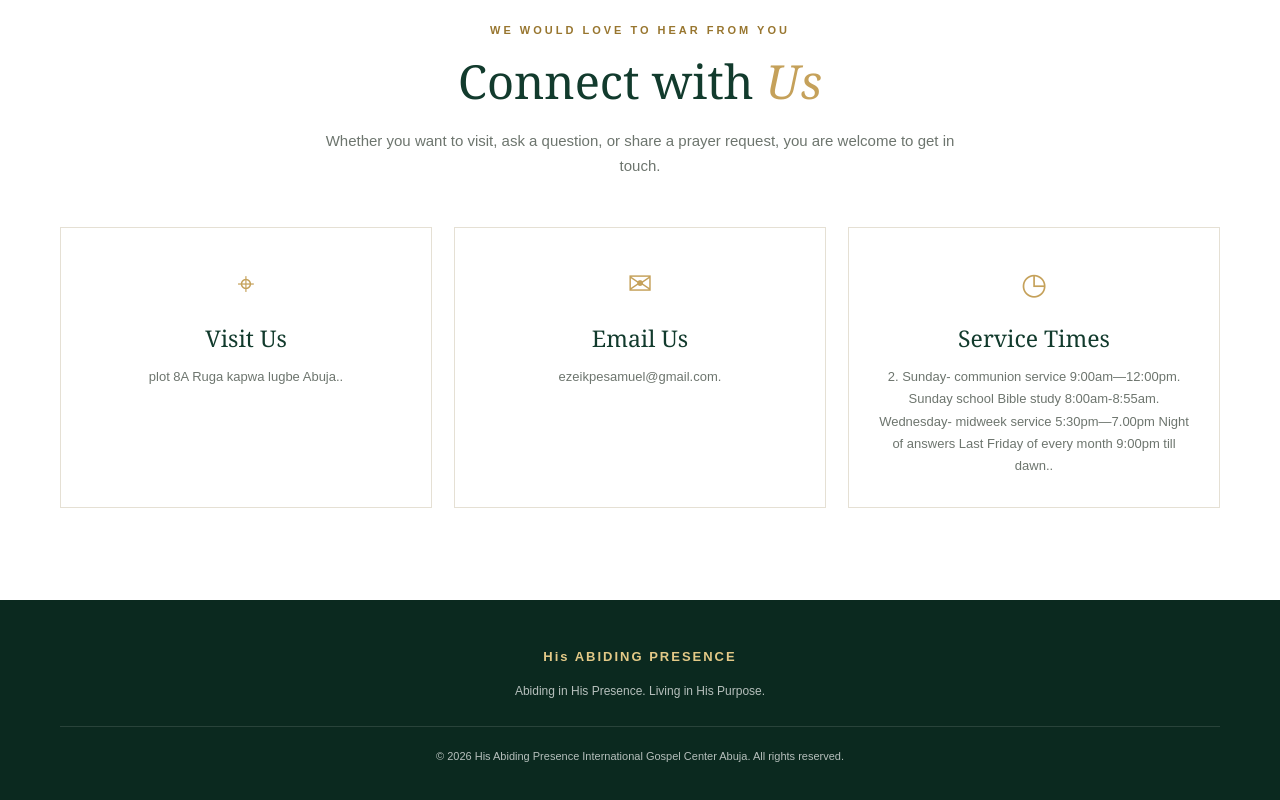
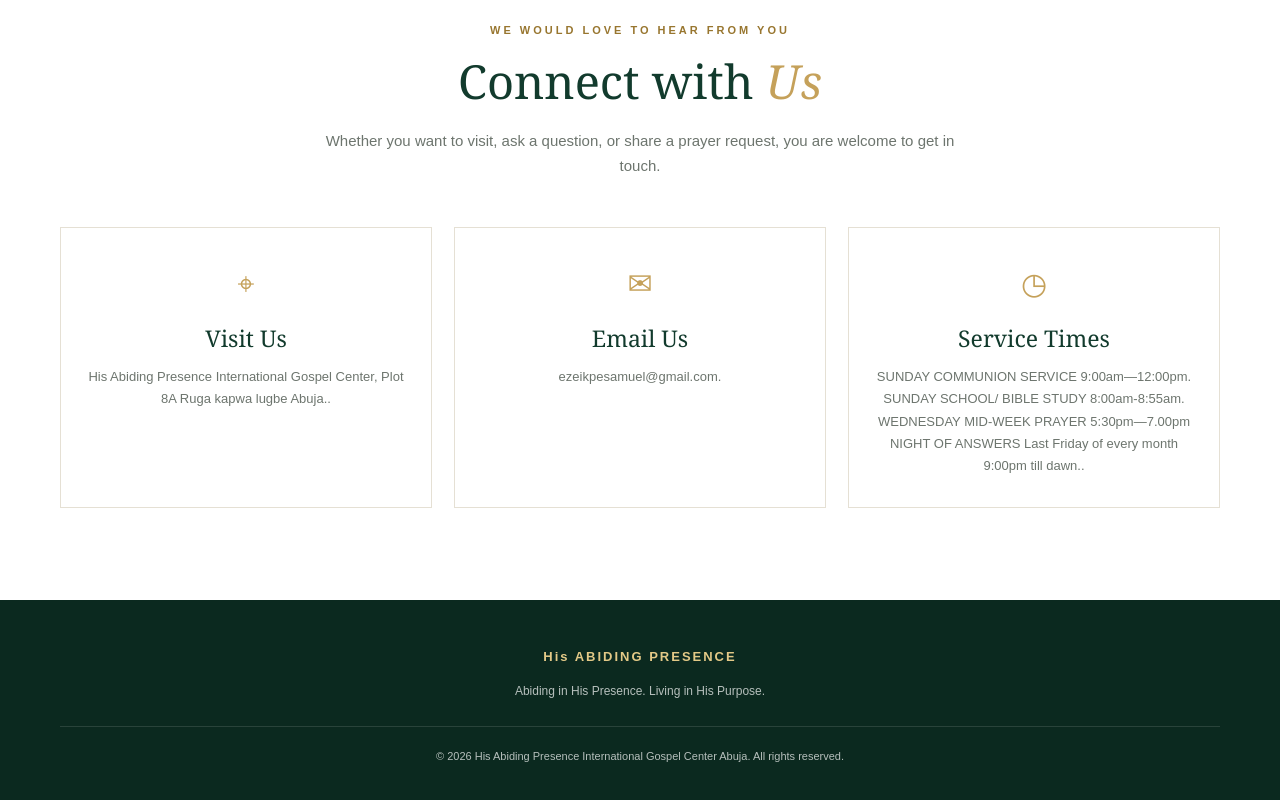
Before and after one commit to Samzeeezzy/Abiding-Presence-In-l-Ministry-, a plain HTML site: page index.html in a window 1280 px wide. Shown: the part 5084-5884 px from the top of the page. Drawn offline with Linux system fonts and the light colour scheme.

Commit message:
Update contact information and service times

```diff
--- a/index.html
+++ b/index.html
@@ -311,7 +311,7 @@
           <article class="contact-card">
             <span class="contact-icon" aria-hidden="true">⌖</span>
             <h3>Visit Us</h3>
-            <p> plot 8A Ruga kapwa lugbe Abuja..</p>
+            <p>His Abiding Presence International Gospel Center, Plot 8A Ruga kapwa lugbe Abuja..</p>
           </article>
 
           <article class="contact-card">
@@ -323,11 +323,11 @@
           <article class="contact-card">
             <span class="contact-icon" aria-hidden="true">◷</span>
             <h3>Service Times</h3>
-            <p>2.
- Sunday- communion service 9:00am—12:00pm.
- Sunday school Bible study 8:00am-8:55am.
- Wednesday- midweek service 5:30pm—7.00pm
- Night of answers Last Friday of every month 9:00pm till dawn..</p>
+            <p>
+ SUNDAY COMMUNION SERVICE 9:00am—12:00pm.
+ SUNDAY SCHOOL/ BIBLE STUDY 8:00am-8:55am.
+WEDNESDAY MID-WEEK PRAYER 5:30pm—7.00pm
+ NIGHT OF ANSWERS Last Friday of every month 9:00pm till dawn..</p>
           </article>
         </div>
       </div>
```
